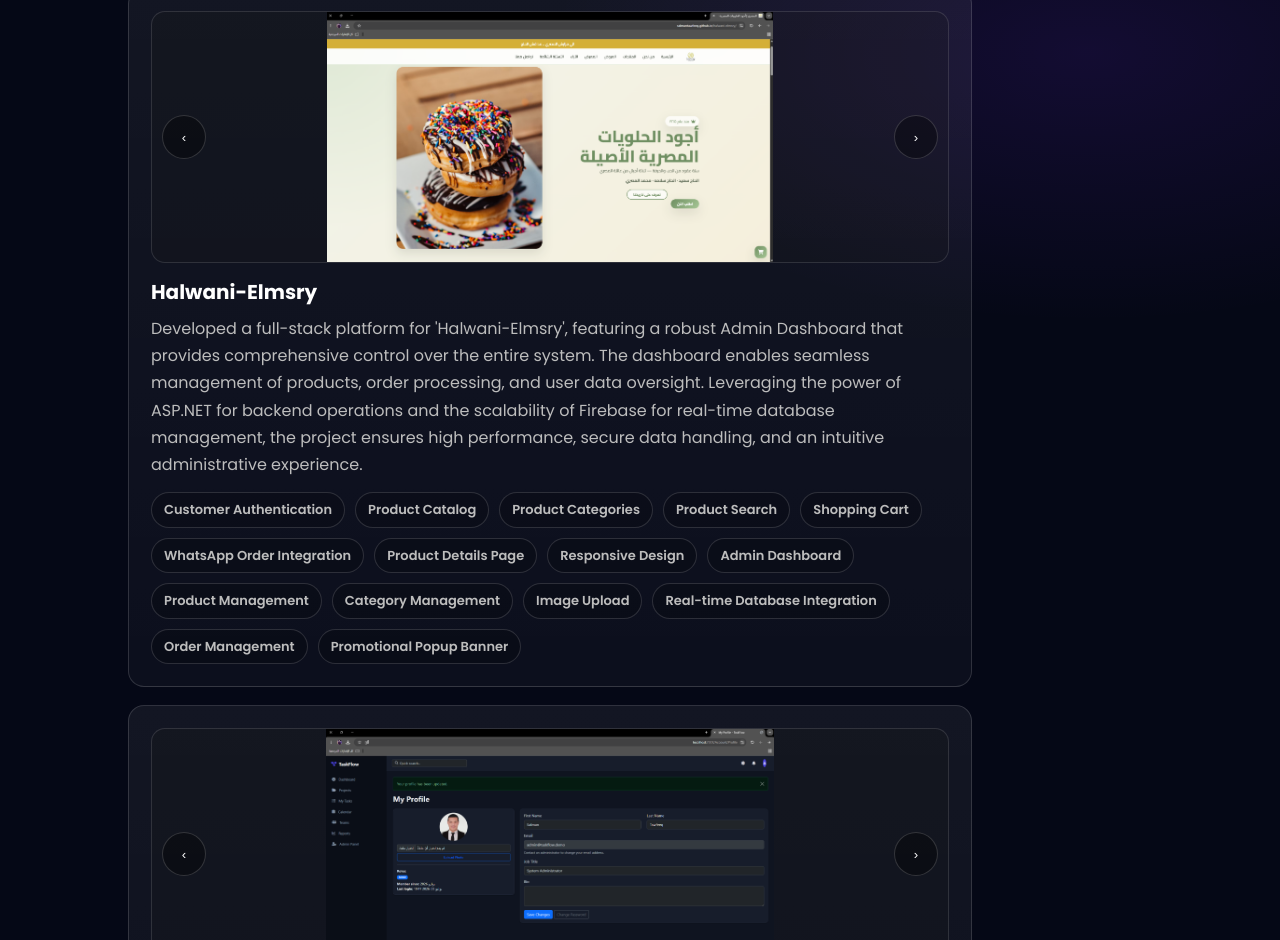
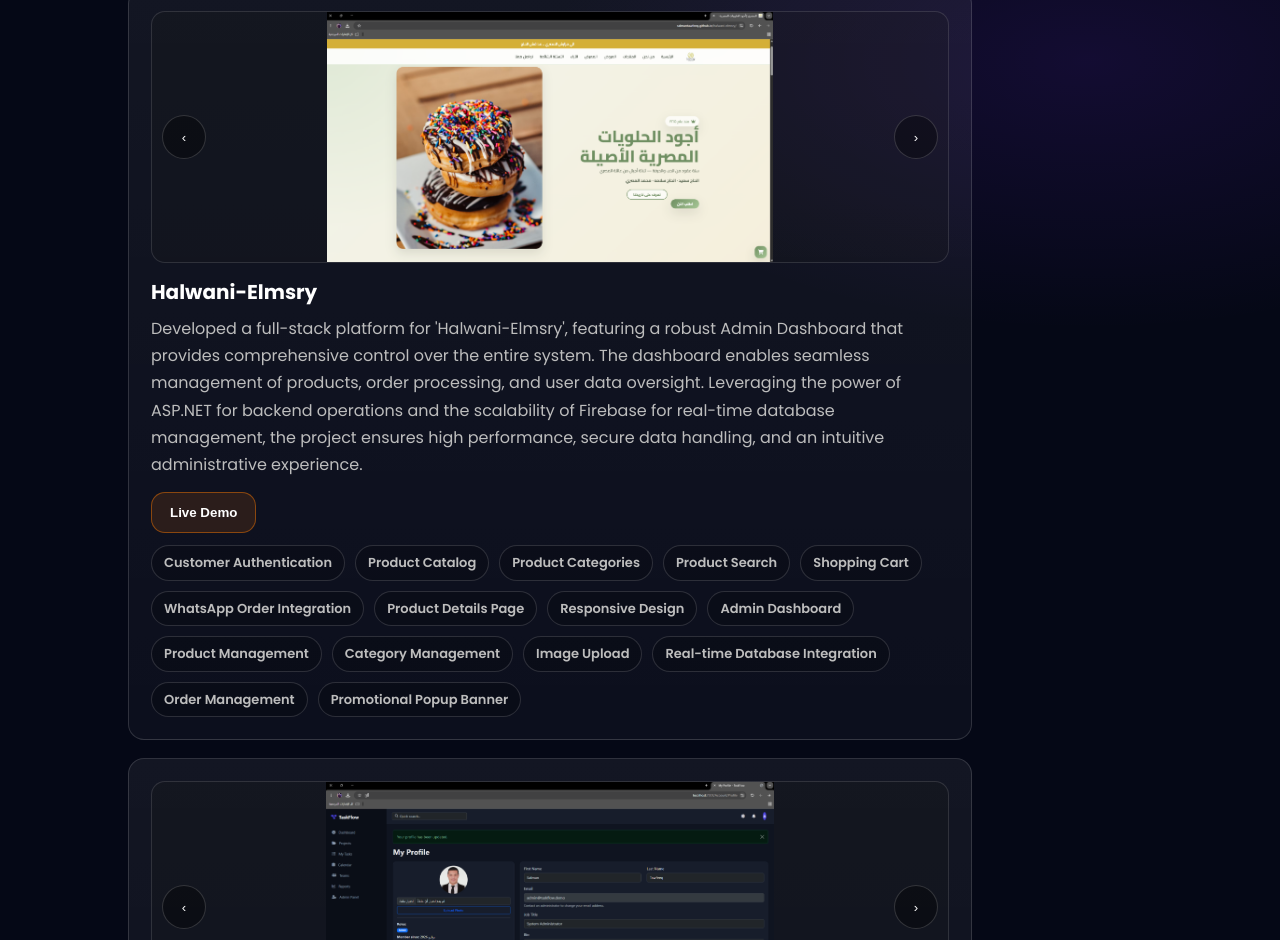
Before and after one commit to salmantawfeeq/portfolio, a plain HTML site: page index.html in a window 1280 px wide. Shown: the part 1002-1942 px from the top of the page. Drawn offline with nearby package versions, Linux system fonts and the light colour scheme.

Commit message:
Extend home page section and styles

```diff
--- a/index.html
+++ b/index.html
@@ -119,11 +119,12 @@
       <a href="https://salmantawfeeq.github.io/halwani-elmsry/" target="_blank" rel="noopener" class="project-card-link">
 
         <div class="project-card">
-          <div class="project-gallery" data-gallery onclick="event.stopPropagation(); event.preventDefault();" onmousedown="event.stopPropagation(); event.preventDefault();" onpointerdown="event.stopPropagation(); event.preventDefault();">
+        <div class="project-gallery" data-gallery onclick="event.stopPropagation(); event.preventDefault();" onmousedown="event.stopPropagation(); event.preventDefault();" onpointerdown="event.stopPropagation(); event.preventDefault();">
             <button class="gallery-btn prev" type="button" aria-label="Previous image" onclick="event.stopPropagation(); event.preventDefault();">
 
               ‹
             </button>
+
 
 
             <div class="gallery-viewport" aria-label="Project images">
@@ -159,8 +160,20 @@
              Developed a full-stack platform for 'Halwani-Elmsry', featuring a robust Admin Dashboard that provides comprehensive
             control over the entire system. The dashboard enables seamless management of products, order processing, and user data oversight. Leveraging the power of ASP.NET for backend operations and the scalability of Firebase for real-time database management, the project ensures high performance, secure data handling, and an intuitive administrative experience.
           </p>
+          <div class="project-actions">
+            <button
+              type="button"
+              class="live-demo-btn"
+              aria-label="Live Demo"
+              onclick="window.open('https://salmantawfeeq.github.io/halwani-elmsry/','_blank')"
+            >
+              Live Demo
+            </button>
+          </div>
+
           <div class="project-tags">
             <span class="project-tag">Customer Authentication</span>
+
             <span class="project-tag">Product Catalog</span>
             <span class="project-tag">Product Categories</span>
             <span class="project-tag">Product Search</span>
@@ -283,14 +296,15 @@
         <h3>TaskFlow - Project Management System</h3>
 
         <p>
-
         TaskFlow is a full-stack project management system designed to help teams organize projects,
          assign tasks, manage users, monitor progress, and generate reports through an intuitive dashboard.
 
         The application supports role-based access, project collaboration, task tracking, team management,
          analytics, and an administration panel.
         </p>
+
         <div class="project-tags">
+
           <span class="project-tag">Secure Authentication & Authorization</span>
           <span class="project-tag">Role-Based Access Control (Admin / Manager / Employee)</span>
           <span class="project-tag">Dashboard with real-time project statistics</span>
--- a/style.css
+++ b/style.css
@@ -783,6 +783,34 @@
   max-width: 1100px;
 }
 
+.project-actions {
+  margin: 14px 0 12px;
+  display: flex;
+  gap: 12px;
+}
+
+.live-demo-btn {
+  padding: 12px 18px;
+  border-radius: 14px;
+  border: 1px solid rgba(255, 123, 0, 0.45);
+  background: rgba(255, 123, 0, 0.12);
+  color: #fff;
+  font-weight: 900;
+  cursor: pointer;
+  transition: 0.2s ease;
+}
+
+.live-demo-btn:hover {
+  transform: translateY(-2px);
+  background: rgba(255, 123, 0, 0.18);
+  border-color: rgba(255, 123, 0, 0.7);
+}
+
+.live-demo-btn:focus-visible {
+  outline: none;
+  box-shadow: 0 0 0 4px rgba(255, 123, 0, 0.22);
+}
+
 /* Project Gallery (carousel for multiple images) */
 .project-gallery {
   position: relative;
```
